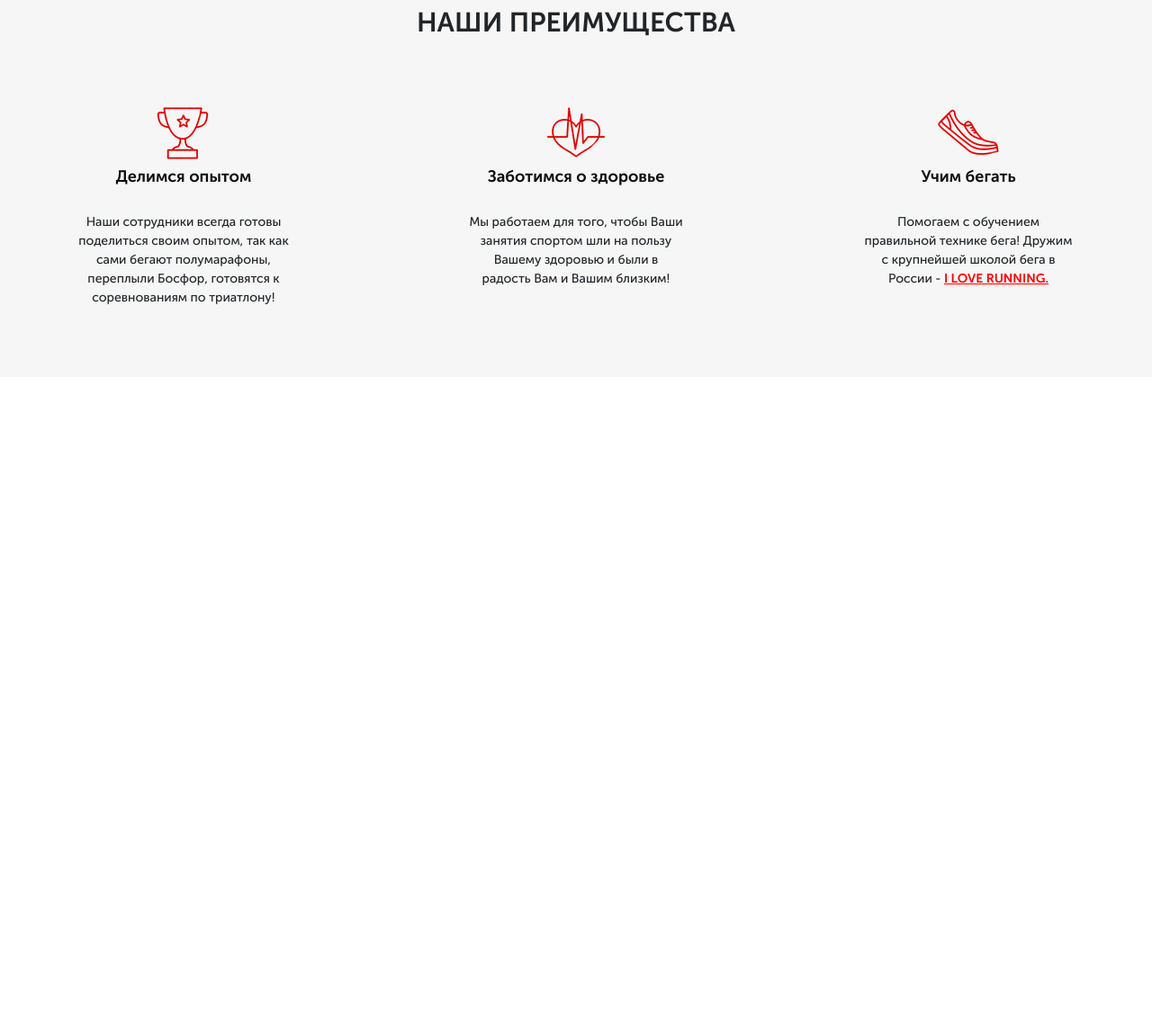
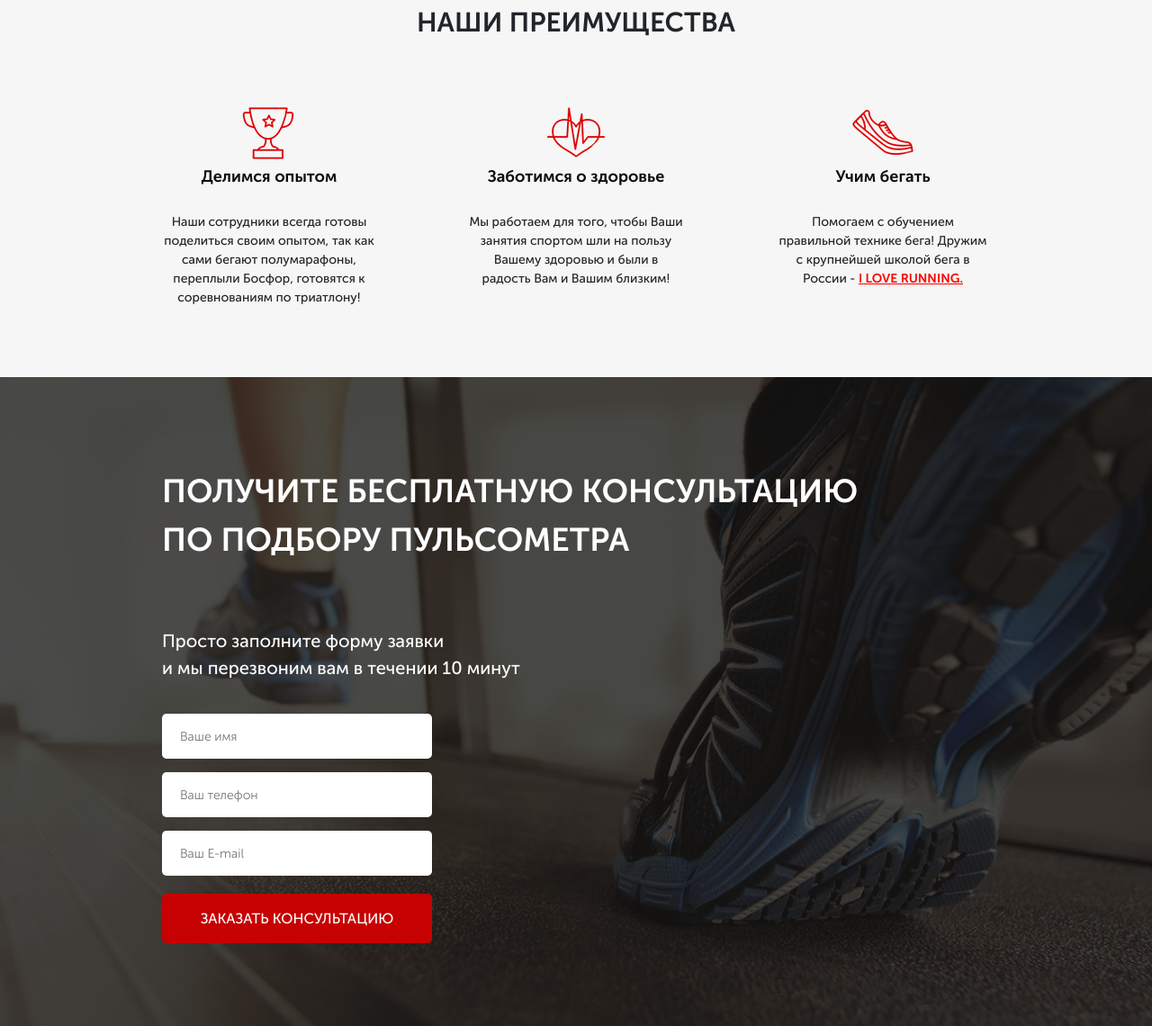
Before and after one commit to VladaBelaya/RunSmart, a website: page src/index.html in a window 1280 px wide. Shown: the part 759-1899 px from the top of the page at 90% size. Before the commit the page ends 1178 px from the top, so only its background shows below. Drawn offline with Linux system fonts and the light colour scheme.

Commit message:
сделала секцию консультации

```diff
--- a/src/index.html
+++ b/src/index.html
@@ -84,5 +84,28 @@
         </div>
       </div>
     </div>
+    <div class="consultation">
+      <div class="container">
+        <h2 class="title title_left">
+          Получите бесплатную консультацию<br />
+          по подбору пульсометра
+        </h2>
+        <div class="consultation__descr">
+          Просто заполните форму заявки <br />
+          и мы перезвоним вам в течении 10 минут
+        </div>
+        <form class="feed-form" action="#">
+          <input name="name" required type="text" placeholder="Ваше имя" />
+          <input
+            name="phone"
+            required
+            type="number"
+            placeholder="Ваш телефон"
+          />
+          <input name="email" required type="email" placeholder="Ваш E-mail" />
+          <button class="button button_submit">Заказать консультацию</button>
+        </form>
+      </div>
+    </div>
   </body>
 </html>
--- a/src/sass/blocks/_buttons.sass
+++ b/src/sass/blocks/_buttons.sass
@@ -17,3 +17,7 @@
         height: 50px
         font-size: 16px
         margin-top: 67px
+    &_submit
+        width: 100%
+        height: 55px
+        font-size: 16px
--- /dev/null
+++ b/src/sass/blocks/_consultation.sass
@@ -0,0 +1,9 @@
+.consultation
+    min-height: 680px
+    padding: 100px 0 92px 0
+    background: url("../img/bg/shoes.png") center (center/cover) no-repeat
+    &__descr
+        font-size: 20px
+        font-weight: 500
+        color: #ffffff
+        margin-top: 70px
--- /dev/null
+++ b/src/sass/blocks/_forms.sass
@@ -0,0 +1,17 @@
+.feed-form
+    margin-top: 36px
+    display: flex
+    flex-direction: column
+    width: 300px
+    input
+        height: 50px
+        border-radius: 5px
+        background-color: #fff
+        margin-bottom: 15px
+        border: none
+        padding: 0 20px
+        font-size: 14px
+        font-weight: 300
+        color: #4b4b4b
+        &:nth-child(3)
+            margin-bottom: 20px
--- a/src/sass/blocks/_titles.sass
+++ b/src/sass/blocks/_titles.sass
@@ -2,3 +2,8 @@
     font-size: 30px
     font-weight: 700
     text-align: center
+    text-transform: uppercase
+    &_left
+        font-size: 36px
+        text-align: left
+        color: #ffffff
--- a/src/sass/style.sass
+++ b/src/sass/style.sass
@@ -4,7 +4,7 @@
 @import "./base/variables"
 
 .container
-    min-width: 950px
+    max-width: 950px
     margin: 0 auto
 
 @import "./blocks/promo"
@@ -13,3 +13,5 @@
 @import "./blocks/advantages"
 @import "./blocks/titles"
 @import "./base/media"
+@import "./blocks/consultation"
+@import "./blocks/forms"
```
Also changed, not shown: src/css/style.min.css.
